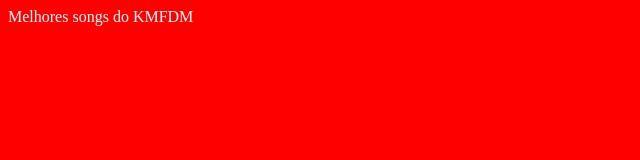
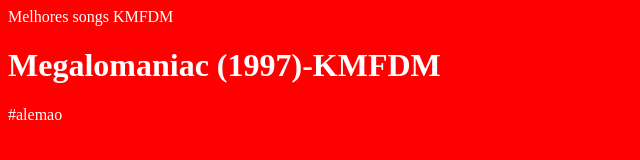
Before and after one commit to milenamanera-hue/1A-Roblox, a plain HTML site: page index.html in a window 1280 px wide. Shown: the whole page, without its empty margins (0-640 px from the left). Drawn offline with Linux system fonts and the light colour scheme.

Commit message:
Update index.html

```diff
--- a/index.html
+++ b/index.html
@@ -1,9 +1,14 @@
-<head>
-  <link rel="stylesheet"href="style.css">
+<html lang="pt-BR>
+  <head>
+  <link href="./style.css" type="text/css" rel="stylesheet">
+  <title> Melhores Songs KMFDM</title>
 </head>
-<html>
-    <body>
-         <header>Melhores songs do KMFDM</header>
-       </h1>
+
+  <body>
+ <header>Melhores songs KMFDM </header>
+<div>
+<h1>Megalomaniac (1997)-KMFDM</h1>
+  <p>#alemao</p>
+</div>
   </body>
 </html>
```
